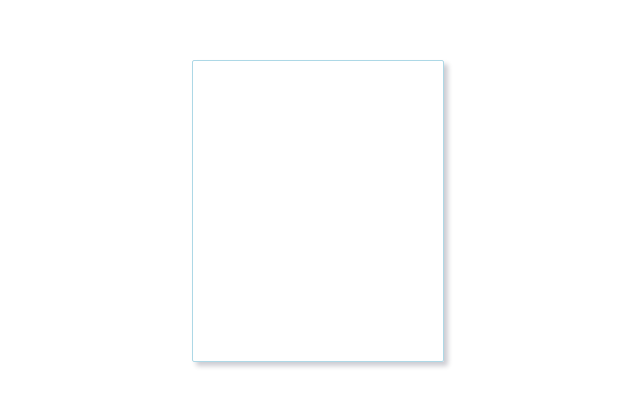
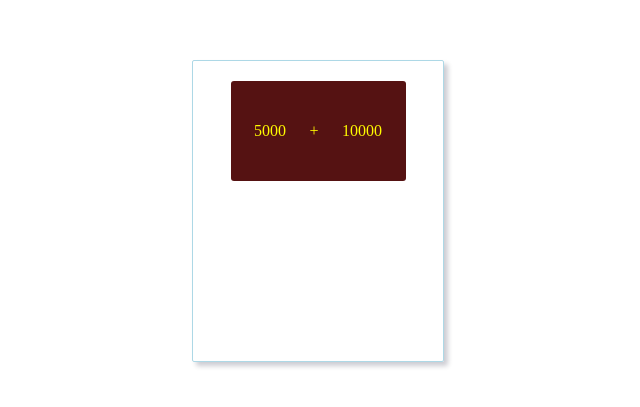
Before and after one commit to Tkxiong89/react-calculator, a React (Create React App) app: page / in a window 1280 px wide. Shown: the part 189-596 px from the top of the page, without its empty margins (322-962 px from the left). Built offline with nearby package versions, Linux system fonts and the light colour scheme.

Commit message:
added css to display component

```diff
--- a/src/App.css
+++ b/src/App.css
@@ -57,3 +57,16 @@ table {
 	border: 1px solid lightblue;
 	box-shadow: 4px 4px 5px 0 rgba(2, 3, 36, 0.2);
 }
+
+.display {
+	display: flex;
+	justify-content: space-evenly;
+	align-items: center;
+	width: 70%;
+	height: 100px;
+	margin: auto;
+	margin-top: 20px;
+	border-radius: 3px;
+	background-color: rgb(85, 18, 18);
+	color: rgb(255, 251, 0);
+}
--- a/src/components/Display.tsx
+++ b/src/components/Display.tsx
@@ -1,4 +1,5 @@
 import React, { useState } from 'react';
+import '../App.css';
 
 function Display() {
 
@@ -6,7 +7,9 @@ function Display() {
 
   return (
     <div className='display'>
-
+        <div className="first">5000</div>
+        <div className="math-op">+</div>
+        <div className="second">10000</div>
     </div>
   )
 }
```
